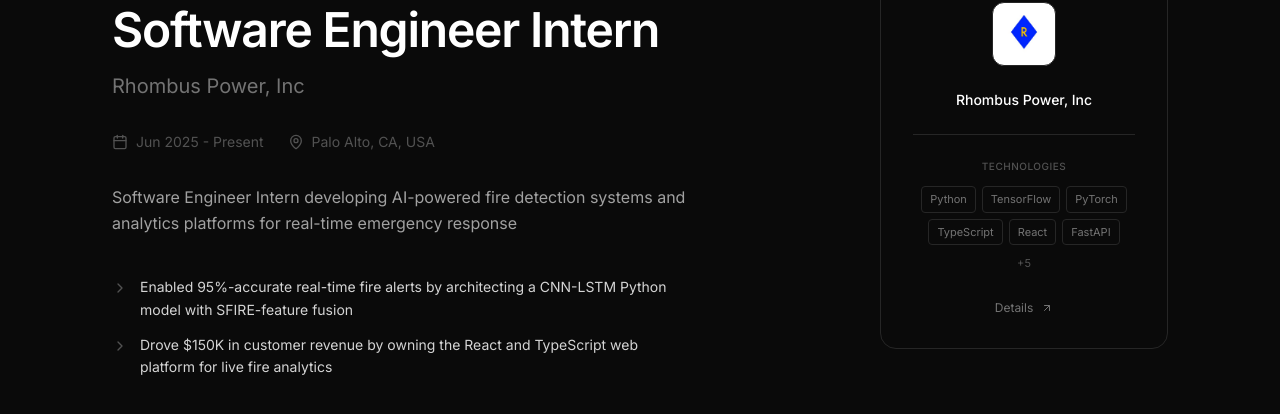
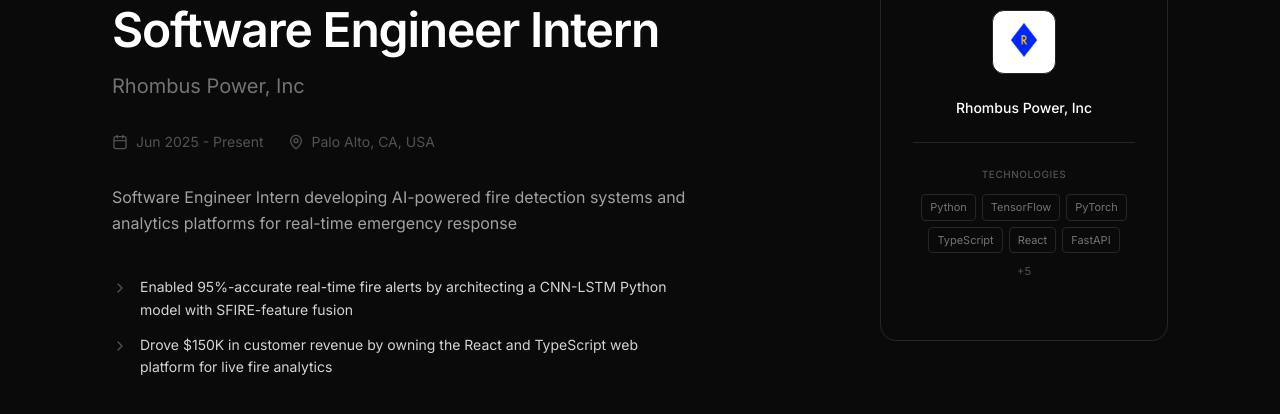
Before and after one commit to rohanddave/portfolio-website, a Next.js app: page / in a window 1280 px wide. Shown: the part 1041-1455 px from the top of the page. Built offline with nearby package versions, Linux system fonts and the light colour scheme.

Commit message:
update experience

```diff
--- a/components/ExperienceCard.tsx
+++ b/components/ExperienceCard.tsx
@@ -118,15 +118,6 @@
                 )}
               </div>
             </div>
-
-            {/* Link */}
-            <a
-              href="#"
-              className="flex items-center justify-center gap-2 text-xs text-neutral-500 hover:text-white transition-colors"
-            >
-              <span>Details</span>
-              <ArrowUpRight className="w-3 h-3" />
-            </a>
           </div>
         </div>
       </div>
--- a/public/data/experience.json
+++ b/public/data/experience.json
@@ -4,7 +4,7 @@
       "company": "Rhombus Power, Inc",
       "role": "Software Engineer Intern",
       "start_date": "2025-06-01",
-      "end_date": "2025-08-31",
+      "end_date": "2026-05-05",
       "location": "Palo Alto, CA, USA",
       "description": "Software Engineer Intern developing AI-powered fire detection systems and analytics platforms for real-time emergency response",
       "logo": "/images/experience/rhombus.jpeg",
```
